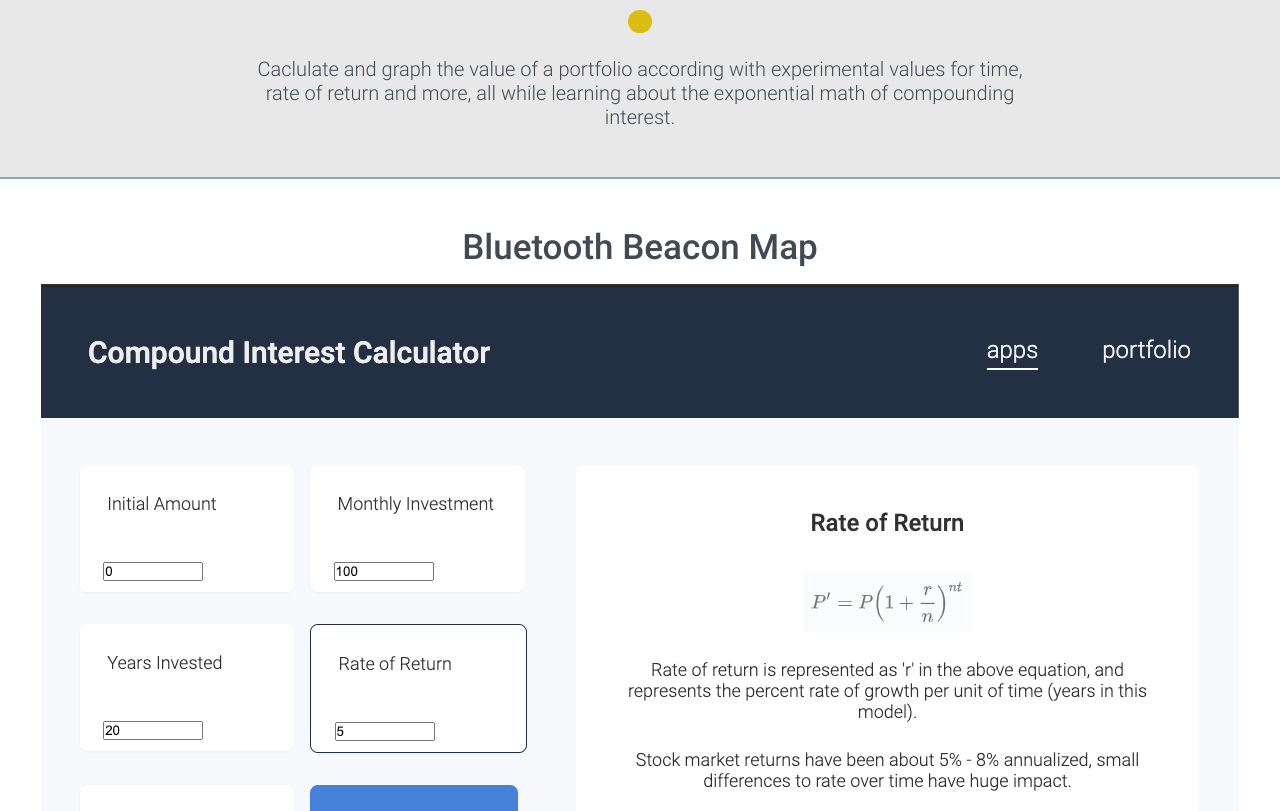
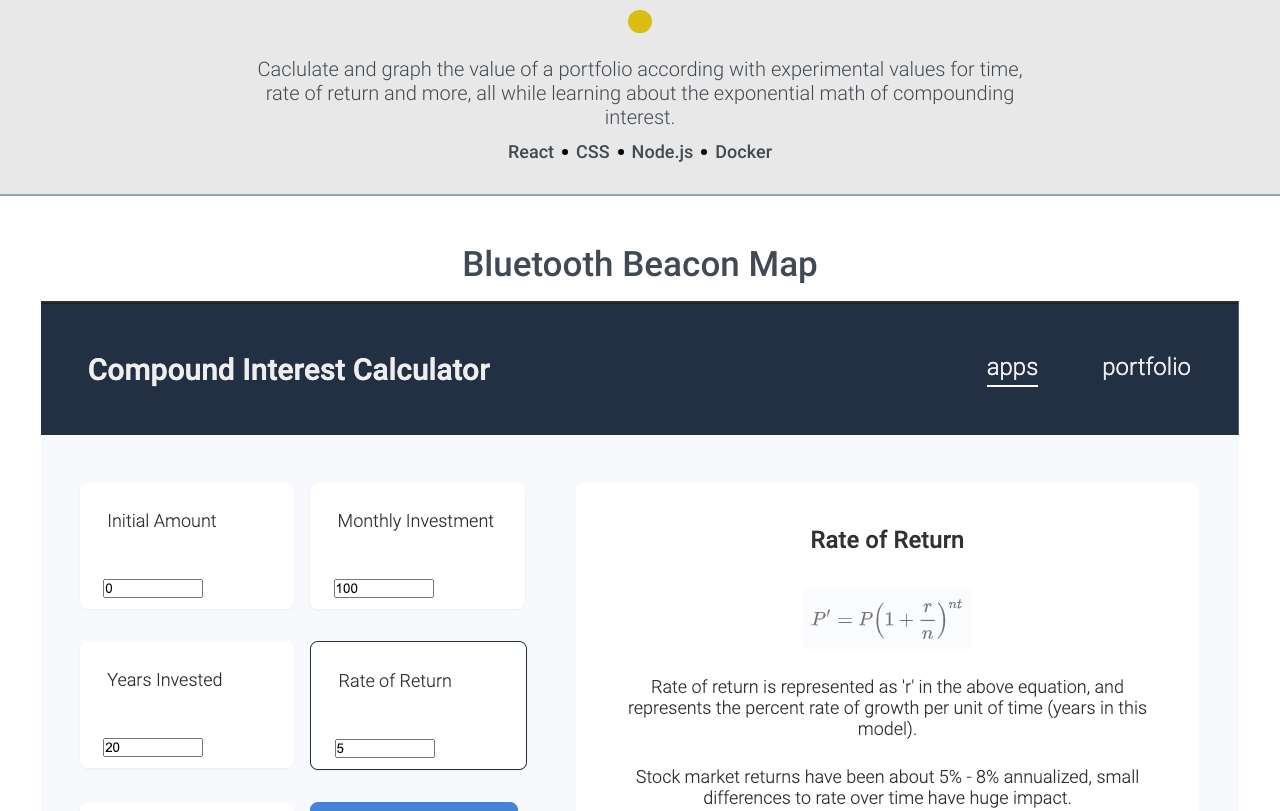
Before and after one commit to btsween/personal-site, a React (Create React App) app: page / in a window 1280 px wide. Shown: the part 1004-1815 px from the top of the page. Built offline with nearby package versions, Linux system fonts and the light colour scheme.

Commit message:
FEATURE: display all tech items at bottom of card

```diff
--- a/src/components/contentCard/ContentCard.js
+++ b/src/components/contentCard/ContentCard.js
@@ -6,7 +6,7 @@ const CardWrapper = styled.div`
   display: flex;
   justify-content: center;
   padding-top: 2rem;
-  padding-bottom: 2rem;
+  padding-bottom: 1rem;
   border-top: solid 2px #86abb4;
 
   &.dark-schemed {
@@ -30,15 +30,20 @@ const CardHeader = styled.div`
   margin-bottom: 1rem;
 `;
 
-const LinkWrapper = styled.div`
+const RowWrapper = styled.div`
   display: flex;
   align-content: center;
+  justify-content: center;
 `;
 
 const LinksContainer = styled.div`
   display: flex;
   justify-content: center;
   padding-top: 0.25rem;
+
+  &.tech-item {
+    margin-top: 0.5rem;
+  }
 `;
 
 const HeaderText = styled.span`
@@ -52,6 +57,13 @@ const HeaderLinks = styled.a`
   margin-right: 0.5rem;
   color: blue;
   text-decoration: underline solid blue;
+`;
+
+const TechItem = styled.span`
+  font-size: 18px;
+  margin-left: 0.5rem;
+  margin-right: 0.5rem;
+  font-family: Roboto-Medium;
 `;
 
 const CardBody = styled.div`
@@ -82,14 +94,14 @@ function ContentCard(props) {
           {props.projectData.links && (
             <LinksContainer>
               {Object.keys(props.projectData.links).map((key, index) => (
-                <LinkWrapper key={index}>
+                <RowWrapper key={index}>
                   <HeaderLinks href={props.projectData.links[key]}>
                     {key}
                   </HeaderLinks>
                   {index < Object.keys(props.projectData.links).length - 1 && (
                     <SeperationDot />
                   )}
-                </LinkWrapper>
+                </RowWrapper>
               ))}
             </LinksContainer>
           )}
@@ -98,6 +110,16 @@ function ContentCard(props) {
           <SlideShow assets={props.projectData.assets} />
         )}
         <BodyText>{props.projectData.description}</BodyText>
+        <RowWrapper>
+          {props.projectData.tech.map((item, index) => (
+            <RowWrapper key={index}>
+              <LinksContainer className="tech-item">
+                <TechItem>{item}</TechItem>
+                {index < props.projectData.tech.length - 1 && <SeperationDot />}
+              </LinksContainer>
+            </RowWrapper>
+          ))}
+        </RowWrapper>
       </CardBody>
     </CardWrapper>
   );
```
